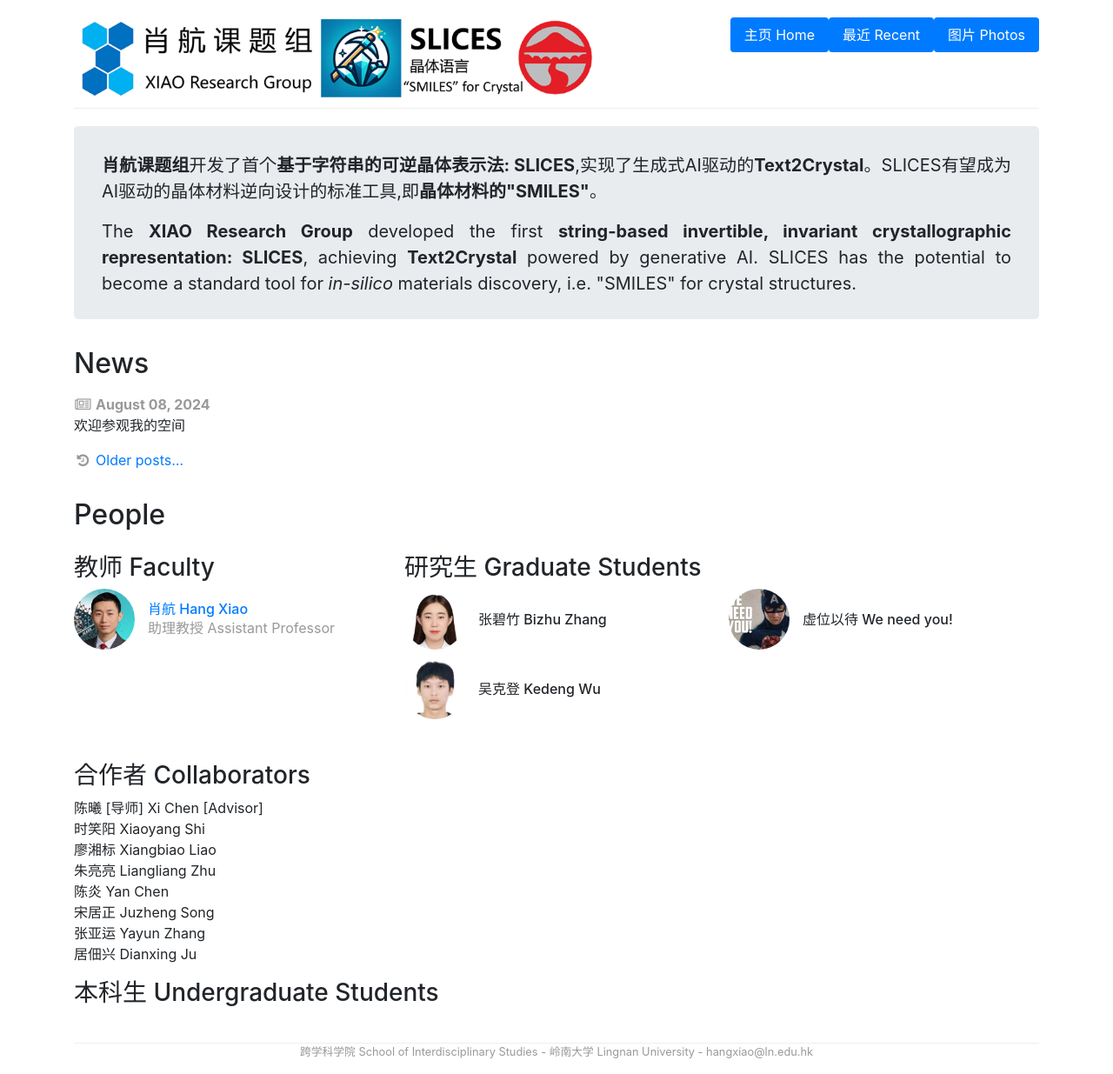
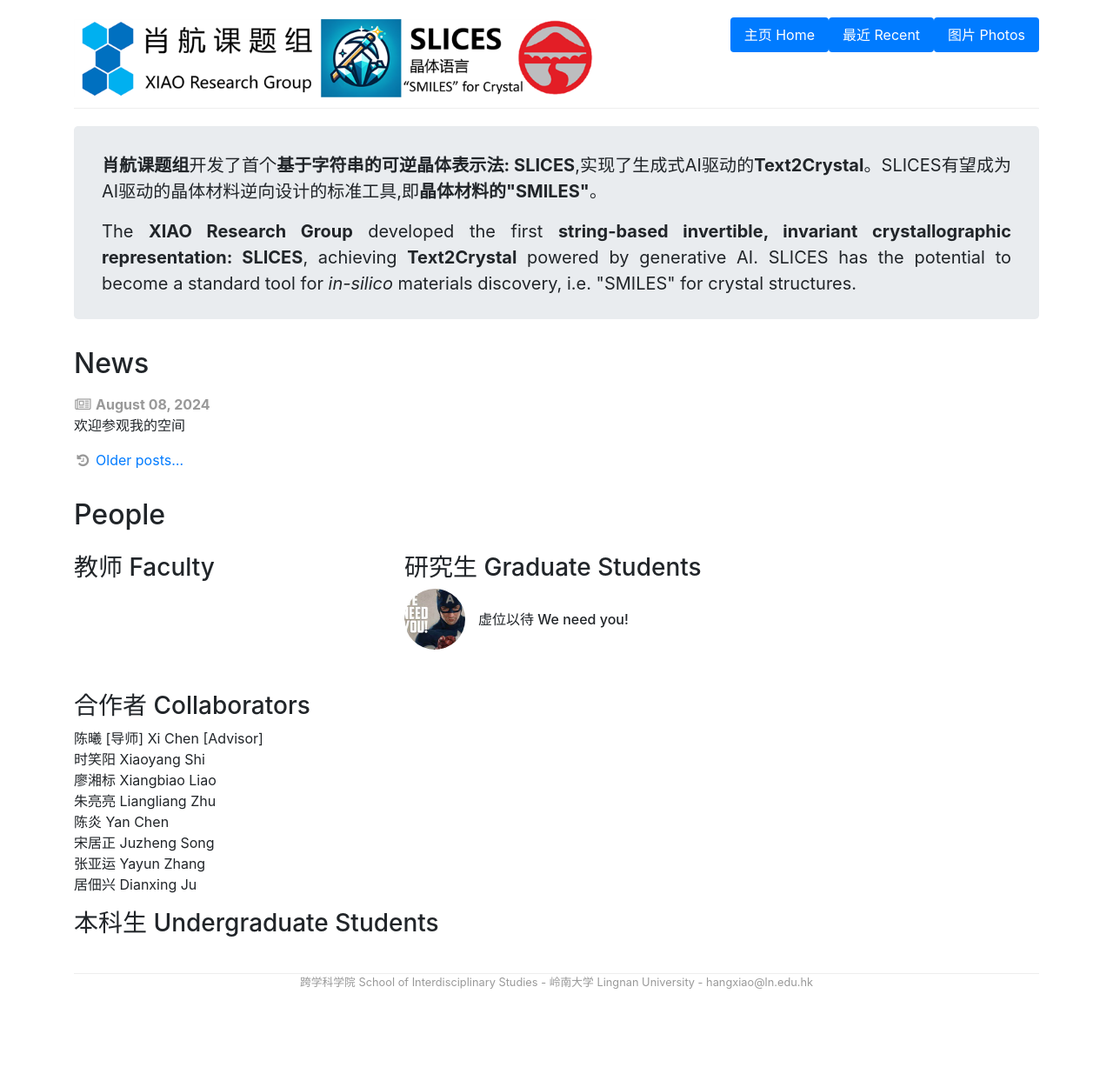
Before and after one commit to zzziyang1204/zzziyang1204.github.io, a Jekyll site: the page built from index.html, in a window 1280 px wide. Shown: the whole page at 87% size. Built offline with Jekyll 4.4.1, drawn with Linux system fonts in a browser that asks for light colours; after the commit the page ends 1155 px from its top, so only the background shows below that.

Commit message:
Update people.yml

```diff
--- a/_data/people.yml
+++ b/_data/people.yml
@@ -1,13 +1,11 @@
 
 
 
-profx:
-    display_name: "肖航  Hang Xiao"
-    github: xiaohang007
-    role: faculty
+Me:
+    display_name: "张子阳  Ziyang Zhang"
+    github: zzziyangzhang1204
     image: /img/people/hang.jpg
-    bio: 助理教授  Assistant Professor
-    webpage: "https://scholars.ln.edu.hk/en/persons/hang-xiao"
+
 
 scott:
     display_name: "Scott Summers"
@@ -26,15 +24,10 @@
 
 
 
-bizhu:
-    display_name: "张碧竹 Bizhu Zhang"
-    role: grad
+ruirui:
+    display_name: "李睿蕊 Ruirui Li"
+    role: friend
     image: /img/people/bizhu.jpg
-
-kedeng:
-    display_name: "吴克登 Kedeng Wu"
-    role: grad
-    image: /img/people/kedeng.jpg
 
 storm:
     display_name: "虚位以待  We need you!"
```
